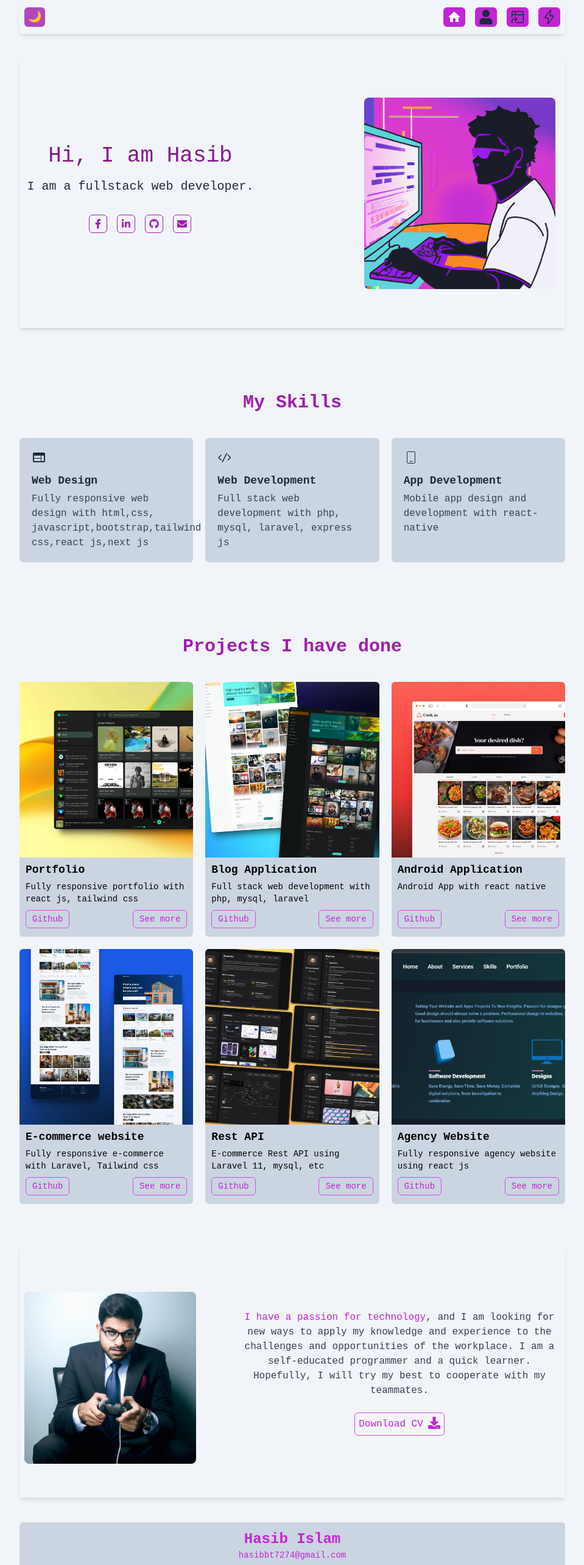
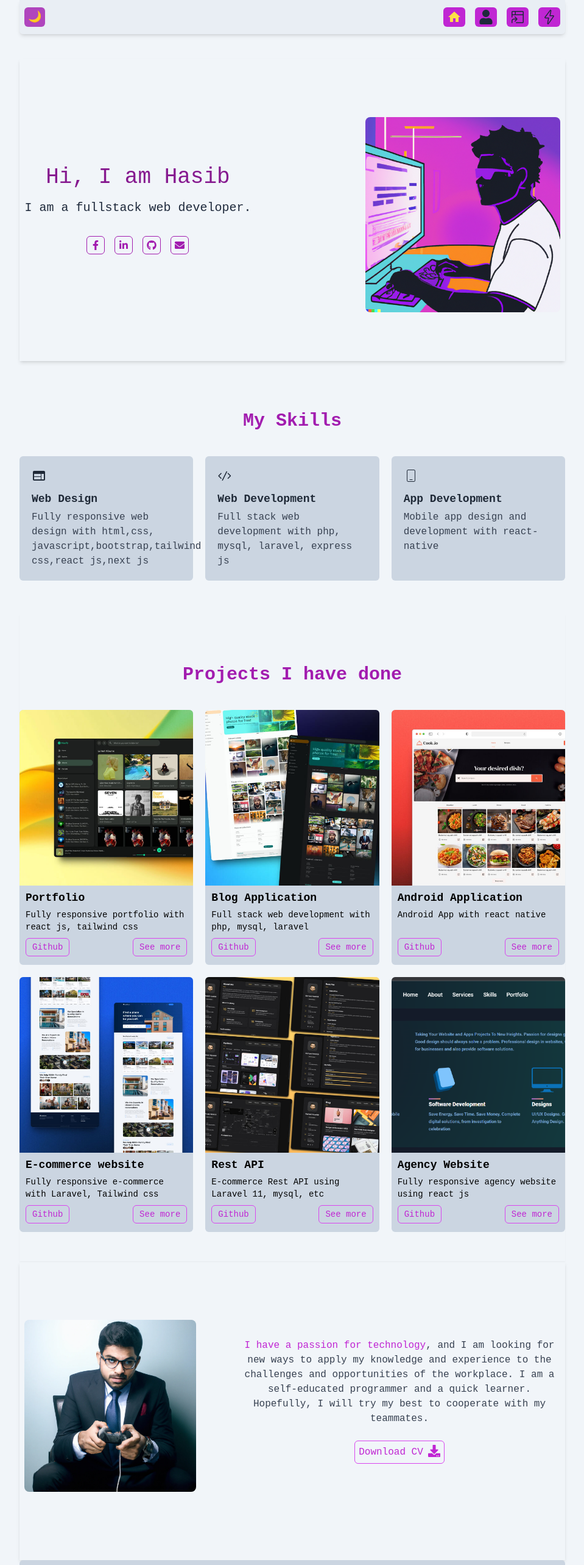
Before and after one commit to hasiboctane/portfolio_one, a React (Vite) app: page / in a window 1280 px wide. Shown: the top 2566 px of the page at 61% size, without its empty margins (160-1119 px from the left). Built offline with nearby package versions, Linux system fonts and the light colour scheme.

Commit message:
color fix

```diff
--- a/src/App.jsx
+++ b/src/App.jsx
@@ -32,8 +32,8 @@ const App = () => {
 
             <div className="bg-slate-100 dark:bg-slate-800 ">
 
-                <div className="max-w-4xl mx-auto w-11/12 ">
-                    <div className='flex justify-between items-center sticky top-0 z-10  shadow-md rounded-md px-2 py-0'>
+                <div className="max-w-4xl mx-auto w-11/12  ">
+                    <div className='flex justify-between items-center sticky top-0 z-10 shadow-md  rounded-b-md bg-slate-200 bg-opacity-50 dark:bg-slate-800 dark:bg-opacity-70 px-2 py-0'>
 
                         <div className=''>
                             <button
@@ -46,7 +46,7 @@ const App = () => {
 
                     </div>
 
-                    <div className=' '>
+                    <div className=''>
                         <HeroSection />
                         <Services />
                         <ProjectSection />
--- a/src/components/About.jsx
+++ b/src/components/About.jsx
@@ -3,7 +3,7 @@ import DownloadCV from "./DownloadCV.jsx";
 const About = () => {
     return (
         <>
-            <div id="about" className="flex flex-col md:flex-row items-center justify-center gap-6 md:gap-0 py-14 mb-10 shadow-md px-2 mt-3 md:mt-6 ">
+            <div id="about" className="flex flex-col md:flex-row items-center justify-center gap-6 md:gap-0 pt-16 md:pt-20 pb-20 md:pb-28 shadow-md px-2 ">
                 <div className='mt-4  flex justify-start md:w-[40%] '>
                     <img src="/images/hero/dressed.png" alt="hasib octane" className=" md:w-4/5 object-center rounded-lg" />
                 </div>
--- a/src/components/HeroSection.jsx
+++ b/src/components/HeroSection.jsx
@@ -3,7 +3,7 @@ import SocialLinks from './SocialLinks';
 const HeroSection = () => {
     return (
         <>
-            <div id="hero" className="flex flex-col md:flex-row items-center justify-center gap-10 py-14 md:py-16 mb-10 shadow-md md:px-2 mt-6 md:mt-10 ">
+            <div id="hero" className="flex flex-col md:flex-row items-center justify-center gap-10 pt-16 md:pt-24 pb-16 md:pb-20 shadow-md  mt-6 md:mt-10 ">
                 <div className=" flex flex-col items-center justify-between pb-4 md:pr-10 md:w-[50%] h-full  ">
                     <h2 className="text-3xl md:text-4xl text-fuchsia-800 font-medium mb-2 md:mb-4 dark:text-fuchsia-600">Hi, I am Hasib</h2>
                     <p className="text-lg md:text-xl max-w-md mb-6 md:mb-8 text-slate-800 dark:text-fuchsia-200">I am a fullstack web developer.</p>
--- a/src/components/Navbar.jsx
+++ b/src/components/Navbar.jsx
@@ -18,7 +18,7 @@ const Navbar = () => {
     ]
 
     return (
-        <nav className="w-full bg-transparent">
+        <nav className="w-full ">
             <div className=" ">
                 <div className="flex items-center justify-end h-14">
                     <div className="hidden md:block">
@@ -28,7 +28,7 @@ const Navbar = () => {
                                     key={item.name}
                                     href={item.href}
                                     onClick={item.onClick}
-                                    className={`text-slate-800  bg-fuchsia-600 dark:bg-opacity-80 hover:bg-fuchsia-600 hover:text-fuchsia-200 dark:hover:text-slate-100 px-1.5 py-1 rounded-md hover:-translate-y-1 transition duration-300 ease-in-out ${activeItem === item.name ? ' bg-fuchsia-600 dark:bg-opacity-80 text-white ' : ''
+                                    className={`text-slate-800  bg-fuchsia-600 dark:bg-opacity-80 hover:bg-fuchsia-600 hover:text-yellow-300 px-1.5 py-1 rounded-md hover:-translate-y-1 transition duration-300 ease-in-out ${activeItem === item.name ? ' bg-fuchsia-600 dark:bg-opacity-80 text-yellow-300 ' : ''
                                         }`}
                                 >
                                     {item.icon}
@@ -57,7 +57,7 @@ const Navbar = () => {
                                     item.onClick();
                                     toggleMenu();
                                 }}
-                                className={`text-slate-800  bg-fuchsia-600 dark:bg-opacity-80 hover:bg-fuchsia-600 hover:text-fuchsia-200 dark:hover:text-slate-700 px-1 py-1 rounded-md hover:-translate-y-1 transition duration-300 ease-in-out ${activeItem === item.name ? ' bg-fuchsia-600 dark:bg-opacity-80 text-white' : ''
+                                className={`text-slate-800  bg-fuchsia-600 dark:bg-opacity-80 hover:bg-fuchsia-600 hover:text-yellow-300  px-1 py-1 rounded-md hover:-translate-y-1 transition duration-300 ease-in-out ${activeItem === item.name ? ' bg-fuchsia-600 dark:bg-opacity-80 text-yellow-300' : ''
                                     }`}
                             >
                                 {item.icon}
--- a/src/components/ProjectSection.jsx
+++ b/src/components/ProjectSection.jsx
@@ -5,7 +5,8 @@ import SectionTitle from './SectionTitle'
 const ProjectSection = () => {
     return (
         <>
-            <div id="projects" className="pt-16 pb-12">
+            <div id="projects" className="pt-20 pb-12  shadow-sm
+            ">
                 <SectionTitle>
                     Projects I have done
                 </SectionTitle>
--- a/src/components/Services.jsx
+++ b/src/components/Services.jsx
@@ -5,11 +5,11 @@ import ServiceItem from "./ServiceItem.jsx";
 const Services = () => {
     return (
 
-        <div id="services" className="pt-16 pb-14">
+        <div id="services" className="pt-20 pb-14  ">
             <SectionTitle>
                 My Skills
             </SectionTitle>
-            <div className="grid grid-cols-1 md:grid-cols-2 lg:grid-cols-3 gap-5">
+            <div className="grid grid-cols-1 md:grid-cols-2 lg:grid-cols-3  gap-5">
                 {
                     services.map(service => (
                         <ServiceItem
```
